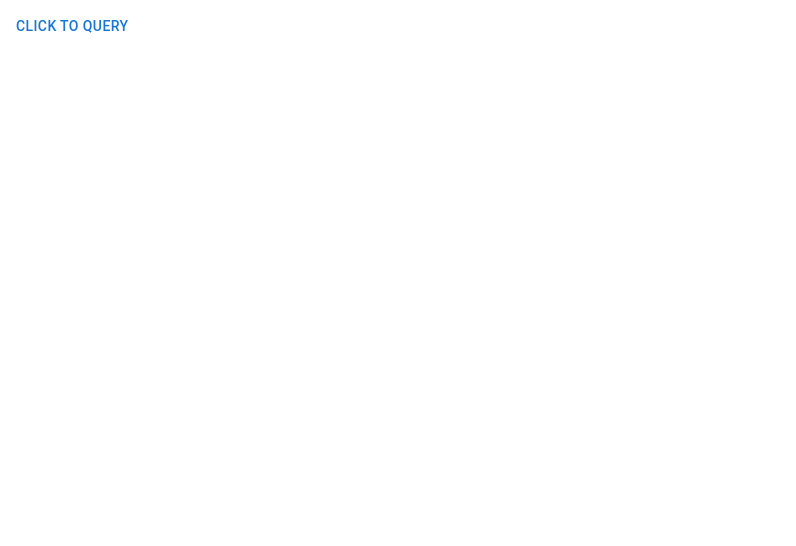
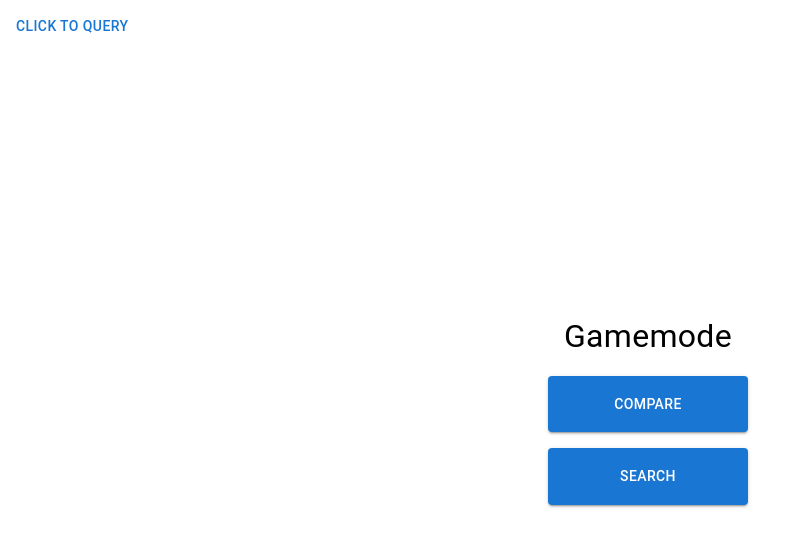
Before and after one commit to Adenka/RainOrShine, a React (Create React App) app in the folder frontend/: page / in a window 1280 px wide. Shown: the top 546 px of the page, without its empty margins (0-796 px from the left). Built offline with nearby package versions, Linux system fonts and the light colour scheme; the HTML template or start-up script is replaced by a standard one.

Commit message:
First basic component

```diff
--- a/frontend/package.json
+++ b/frontend/package.json
@@ -6,11 +6,14 @@
     "@emotion/react": "^11.10.5",
     "@emotion/styled": "^11.10.5",
     "@mui/material": "^5.11.2",
+    "@mui/styles": "^5.11.2",
     "@testing-library/jest-dom": "^5.16.5",
     "@testing-library/react": "^13.4.0",
     "@testing-library/user-event": "^13.5.0",
     "react": "^18.2.0",
     "react-dom": "^18.2.0",
+    "react-router": "^6.6.1",
+    "react-router-dom": "^6.6.1",
     "react-scripts": "5.0.1",
     "web-vitals": "^2.1.4"
   },
--- /dev/null
+++ b/frontend/public/index.html
@@ -0,0 +1,43 @@
+<!DOCTYPE html>
+<html lang="en">
+  <head>
+    <meta charset="utf-8" />
+    <link rel="icon" href="%PUBLIC_URL%/favicon.ico" />
+    <meta name="viewport" content="width=device-width, initial-scale=1" />
+    <meta name="theme-color" content="#000000" />
+    <meta
+      name="description"
+      content="Web site created using create-react-app"
+    />
+    <link rel="apple-touch-icon" href="%PUBLIC_URL%/logo192.png" />
+    <!--
+      manifest.json provides metadata used when your web app is installed on a
+      user's mobile device or desktop. See https://developers.google.com/web/fundamentals/web-app-manifest/
+    -->
+    <link rel="manifest" href="%PUBLIC_URL%/manifest.json" />
+    <!--
+      Notice the use of %PUBLIC_URL% in the tags above.
+      It will be replaced with the URL of the `public` folder during the build.
+      Only files inside the `public` folder can be referenced from the HTML.
+
+      Unlike "/favicon.ico" or "favicon.ico", "%PUBLIC_URL%/favicon.ico" will
+      work correctly both with client-side routing and a non-root public URL.
+      Learn how to configure a non-root public URL by running `npm run build`.
+    -->
+    <title>React App</title>
+  </head>
+  <body>
+    <noscript>You need to enable JavaScript to run this app.</noscript>
+    <div id="root"></div>
+    <!--
+      This HTML file is a template.
+      If you open it directly in the browser, you will see an empty page.
+
+      You can add webfonts, meta tags, or analytics to this file.
+      The build step will place the bundled scripts into the <body> tag.
+
+      To begin the development, run `npm start` or `yarn start`.
+      To create a production bundle, use `npm run build` or `yarn build`.
+    -->
+  </body>
+</html>
--- a/frontend/src/components/App.js
+++ b/frontend/src/components/App.js
@@ -1,16 +1,33 @@
+import React from "react"
 import { Button } from "@mui/material"
 import { fetchApi } from "../utils/apiMiddleware"
+import Gamemode from "./Gamemode"
+import Compare from "./Compare"
+import Search from "./Search"
+import { BrowserRouter, Routes, Route } from "react-router-dom"
 
 const App = () => {
+
     const buttonOnClick = async () => {
         const data = await fetchApi("cityId", {id: 5})
         console.log(data)
     }
 
     return (
-        <Button onClick={buttonOnClick}>
-            click to query
-        </Button>
+        <div>
+            <BrowserRouter>
+                <Routes>
+                    <Route path = "/" element = {<Gamemode/>} />
+                    <Route path = "/compare" element = {<Compare/>} />
+                    <Route path = "/search" element = {<Search/>} />
+                </Routes>
+            </BrowserRouter>
+
+            <Button onClick={buttonOnClick}>
+                click to query
+            </Button>
+
+        </div>
     )
 }
 
--- /dev/null
+++ b/frontend/src/components/Compare.js
@@ -0,0 +1,7 @@
+import React from "react";
+
+const Compare = () => {
+
+}
+
+export default Compare;
--- /dev/null
+++ b/frontend/src/components/Gamemode.js
@@ -0,0 +1,44 @@
+import { Button, Typography } from "@mui/material";
+import React from "react";
+import { makeStyles } from "@mui/styles"
+import { useNavigate } from "react-router-dom"
+
+const useStyles = makeStyles({
+    root: {
+        width: "100%",
+        height: "100%",
+        position: "fixed",
+
+        display: "flex",
+        alignItems: "center",
+        justifyContent: "center",
+        flexDirection: "column"
+    }
+})
+
+const Gamemode = () => {
+    const classes = useStyles();
+    const navigate = useNavigate();
+
+    return (
+        <div className={classes.root}>
+            <Typography sx = {{fontSize: 32}}>Gamemode</Typography>
+            <Button
+                variant = "contained"
+                sx = {{minWidth: 200, margin: 2, padding: 2}}
+                onClick = {() => navigate("/compare")}
+            >
+                Compare
+            </Button>
+            <Button
+                variant = "contained"
+                sx = {{minWidth: 200, padding: 2}}
+                onClick = {() => navigate("/search")}
+            >
+                Search
+            </Button>
+        </div>
+    );
+}
+
+export default Gamemode;
--- /dev/null
+++ b/frontend/src/components/Search.js
@@ -0,0 +1,7 @@
+import React from "react";
+
+const Search = () => {
+
+}
+
+export default Search;
```
Also changed, not shown: 1 other file (tests, documents, lock files or other folders).
